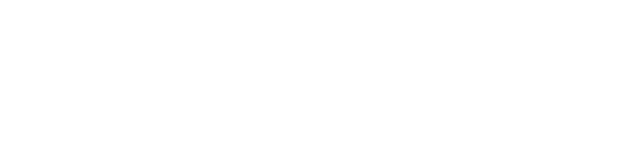
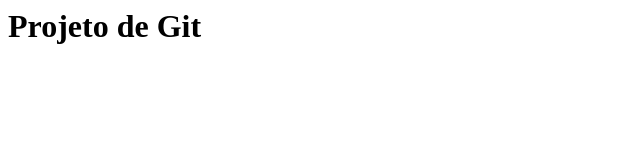
Before and after one commit to patrickdeangelis/curso-git, a plain HTML site: page index.html in a window 1280 px wide. Shown: the whole page, without its empty margins (0-640 px from the left). Drawn offline with Linux system fonts and the light colour scheme.

Commit message:
novo comit

```diff
--- a/index.html
+++ b/index.html
@@ -4,6 +4,7 @@
 	</head>
 
 	<body>
+	<h1>Projeto de Git</h1>
 	</body>
 
 </html>
```
